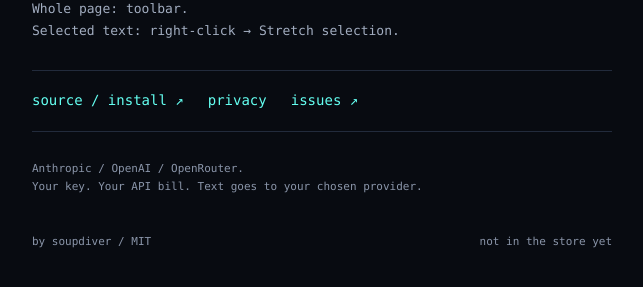
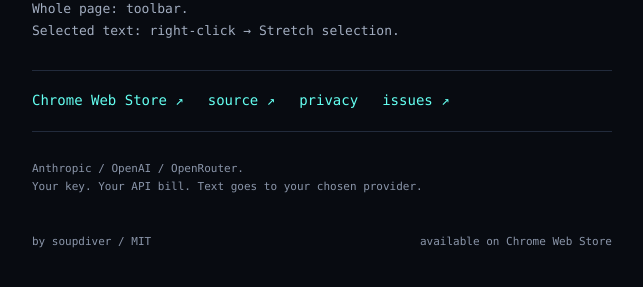
Before and after one commit to soupdiver/stretch, a browser extension: page docs/index.html in a window 1280 px wide. Shown: the part 391-678 px from the top of the page, without its empty margins (318-961 px from the left). Drawn offline with Linux system fonts and the light colour scheme.

Commit message:
Link website to Chrome Web Store

```diff
--- a/docs/index.html
+++ b/docs/index.html
@@ -14,9 +14,9 @@
     <header><img src="assets/logo.svg" alt="" width="64" height="64"><h1>STRETCH<span aria-hidden="true">_</span></h1></header>
     <p class="description">Makes web text shorter.<br>Click to read the original.</p>
     <p class="controls">Whole page: toolbar.<br>Selected text: right-click → Stretch selection.</p>
-    <nav aria-label="Project"><a href="https://github.com/soupdiver/stretch#readme">source / install ↗</a><a href="privacy.html">privacy</a><a href="https://github.com/soupdiver/stretch/issues">issues ↗</a></nav>
+    <nav aria-label="Project"><a href="https://chromewebstore.google.com/detail/stretch/mceglmcffflimbkiodoogomjlofhfadm">Chrome Web Store ↗</a><a href="https://github.com/soupdiver/stretch">source ↗</a><a href="privacy.html">privacy</a><a href="https://github.com/soupdiver/stretch/issues">issues ↗</a></nav>
     <p class="fine">Anthropic / OpenAI / OpenRouter.<br>Your key. Your API bill. Text goes to your chosen provider.</p>
-    <footer><span>by soupdiver / MIT</span><span>not in the store yet</span></footer>
+    <footer><span>by soupdiver / MIT</span><span>available on Chrome Web Store</span></footer>
   </main>
 </body>
 </html>
```
